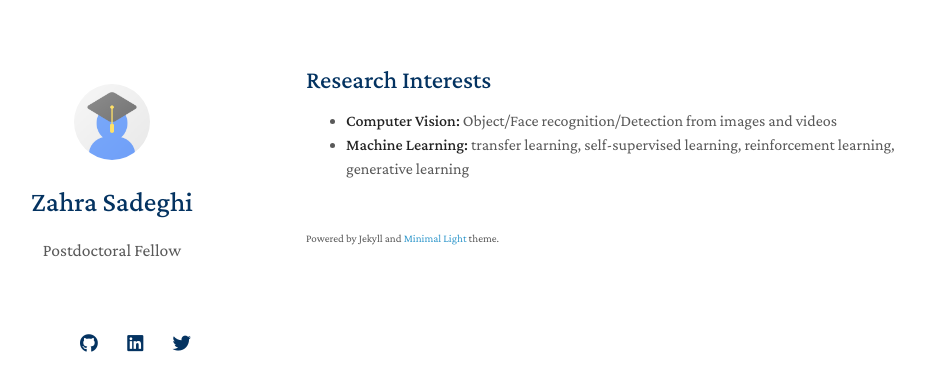
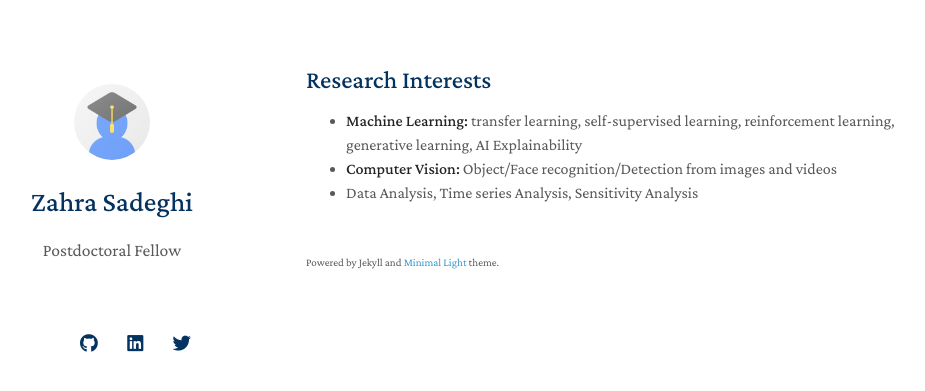
Before and after one commit to zahsa/zahsa.github.io, a Jekyll site: the page built from index.md, in a window 1280 px wide. Shown: the top 391 px of the page, without its empty margins (164-1089 px from the left). Built offline with Jekyll 4.4.1, drawn with Linux system fonts in a browser that asks for light colours; nearby versions of some CDN libraries; a style sheet for code colours, icons or effects is not loaded; our own code applies the rules of GitHub Pages for plain Markdown files.

Commit message:
Update index.md

```diff
--- a/index.md
+++ b/index.md
@@ -4,8 +4,9 @@
 
 ## Research Interests
 
+- **Machine Learning:** transfer learning, self-supervised learning, reinforcement learning, generative learning, AI Explainability
 - **Computer Vision:** Object/Face recognition/Detection from images and videos
-- **Machine Learning:** transfer learning, self-supervised learning, reinforcement learning, generative learning
+- Data Analysis, Time series Analysis, Sensitivity Analysis
 
 <!-- ## News -->
 
```
